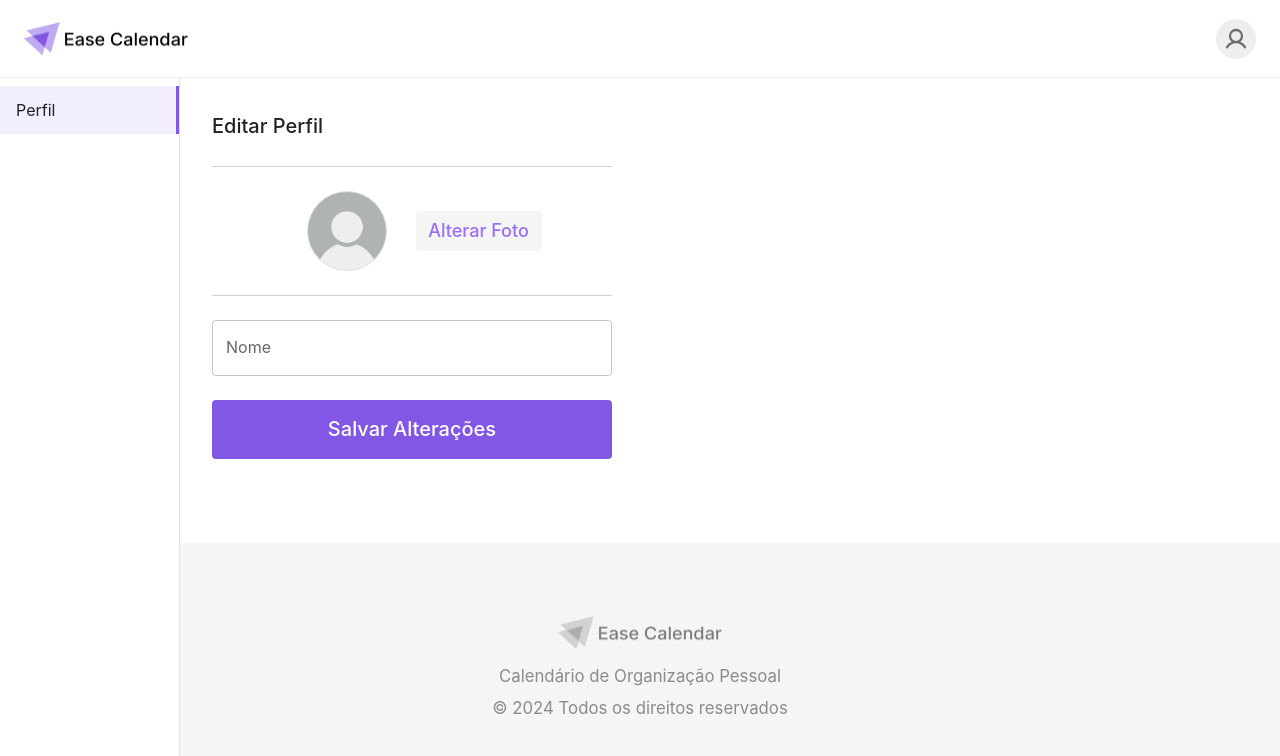
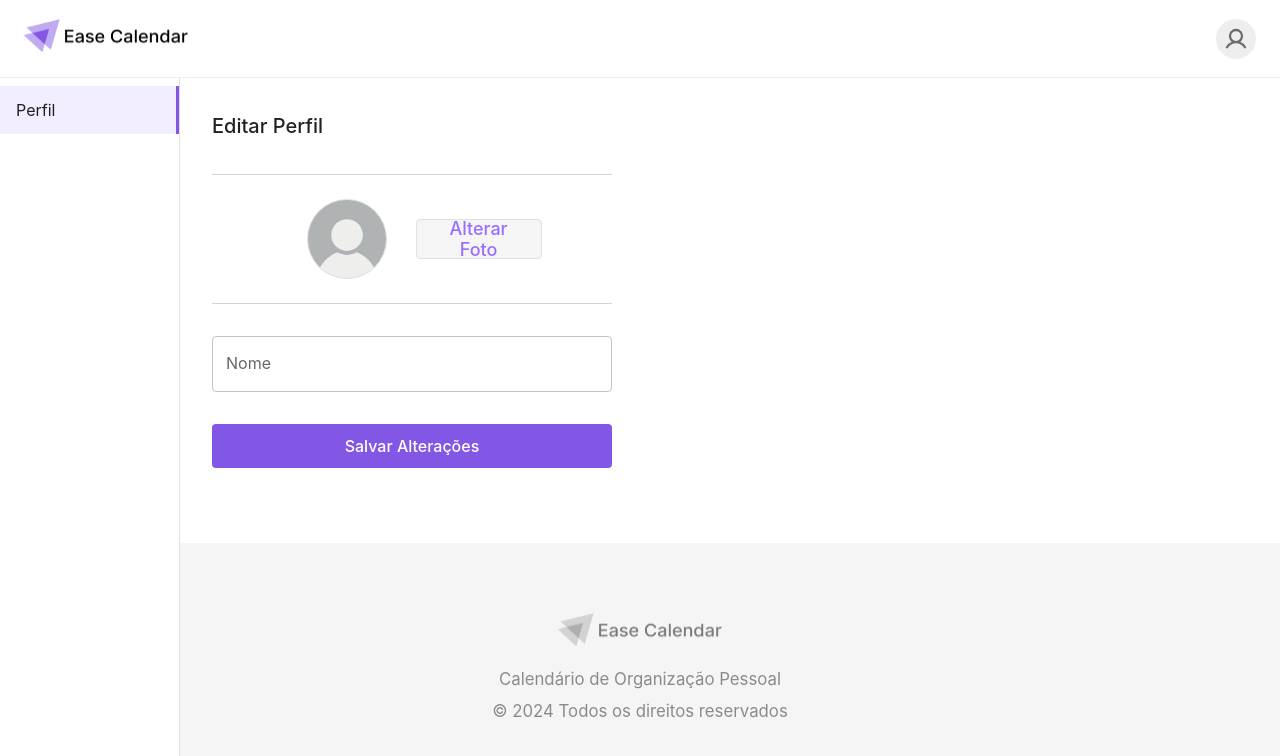
Before and after one commit to Smart-Calendar-Ufabc/front-end, a Next.js app: page /profile in a window 1280 px wide. Shown: the top 756 px of the page. Built offline with nearby package versions, Linux system fonts and the light colour scheme.

Commit message:
adjust layout and css

```diff
--- a/src/app/globals.css
+++ b/src/app/globals.css
@@ -20,12 +20,6 @@ body {
 
 body {
   color: rgb(var(--foreground-rgb));
-  background: linear-gradient(
-      to bottom,
-      transparent,
-      rgb(var(--background-end-rgb))
-    )
-    rgb(var(--background-start-rgb));
 }
 
 a {
--- a/src/app/profile/page.tsx
+++ b/src/app/profile/page.tsx
@@ -1,6 +1,5 @@
 'use client'
 
-import Box from '@mui/material/Box'
 import Button from '@mui/material/Button'
 import TextField from '@mui/material/TextField'
 import SettingsLayout from '@/components/layout/SettingsLayout'
@@ -8,7 +7,6 @@ import FormContainer from '@/components/form/FormContainerProfile'
 import FormTitle from '@/components/form/FormTitleProfile'
 import FormGroup from '@/components/form/FormGroup'
 import FormGroupProfile from '@/components/form/FormGroupProfile'
-
 
 export default function Settings() {
   return (
@@ -30,30 +28,22 @@ export default function Settings() {
             }}
           ></Button>
           <Button
-            variant="contained"
+            variant="outlined"
             sx={{
-              color: '#996DFF',
-              borderColor: '#E0E0E0',
               width: '126px',
               height: '40px',
               alignSelf: 'center',
               textTransform: 'none',
               fontSize: '18px',
-              background: '#F5F5F5',
             }}
-          >Alterar Foto</Button>
+          >
+            Alterar Foto
+          </Button>
         </FormGroupProfile>
         <FormGroup>
-          <TextField
-            label="Nome"
-            type="name" />
-          <Button variant="contained"
-            sx={{
-              textTransform: 'none',
-              fontSize: '20px',
-            }}
-          >Salvar Alterações</Button>
+          <TextField label="Nome" type="name" />
         </FormGroup>
+        <Button variant="contained">Salvar Alterações</Button>
       </FormContainer>
     </SettingsLayout>
   )
--- a/src/components/Logo.tsx
+++ b/src/components/Logo.tsx
@@ -1,8 +1,8 @@
 import Image from 'next/image'
 import logoImage from '../../public/images/logo.png'
-import {CSSProperties} from 'react'
+import { CSSProperties } from 'react'
 
-const Logo = ({style}: {style?: CSSProperties}) => {
+const Logo = ({ style }: { style?: CSSProperties }) => {
   return (
     <Image
       src={logoImage}
--- a/src/components/LogoType.tsx
+++ b/src/components/LogoType.tsx
@@ -1,23 +1,22 @@
 import Image from 'next/image'
 import Box from '@mui/material/Box'
 import logoImage from '../../public/images/logo-main.png'
-import Typography from '@mui/material/Typography'
+import Link from 'next/link'
 
 const LogoType = ({
   component = 'header',
-	direction = 'horizontal'
 }: {
   component?: 'footer' | 'header'
-	direction?: 'horizontal' | 'vertical'
 }) => {
   return (
     <Box
       sx={{
         display: 'flex',
         alignItems: 'center',
-				gap: 1
+        gap: 1,
       }}
     >
+      <Link href="/home">
         <Image
           src={logoImage}
           alt="Picture of the author"
@@ -25,9 +24,10 @@ const LogoType = ({
           height={33}
           style={{
             filter: component === 'header' ? undefined : 'grayscale(100%)',
-					opacity: component === 'header' ? 1 : 0.5
+            opacity: component === 'header' ? 1 : 0.5,
           }}
         />
+      </Link>
     </Box>
   )
 }
--- a/src/components/form/FormContainerProfile.tsx
+++ b/src/components/form/FormContainerProfile.tsx
@@ -17,7 +17,7 @@ export default function FormContainer({
         marginTop: '153',
         flexDirection: 'column',
         alignContent: 'center',
-        gap: '24px',
+        gap: '32px',
         width: '400px',
         height: '281px',
         alignItems: 'stretch',
--- a/src/components/form/FormTitle.tsx
+++ b/src/components/form/FormTitle.tsx
@@ -7,7 +7,11 @@ interface FormTitleProps {
 
 export default function FormTitle({ children, component }: FormTitleProps) {
   return (
-    <Typography component={component || 'h1'} variant="h4">
+    <Typography
+      component={component || 'h1'}
+      variant="h4"
+      sx={{ fontWeight: 500 }}
+    >
       {children}
     </Typography>
   )
--- a/src/components/layout/SettingsLayout.tsx
+++ b/src/components/layout/SettingsLayout.tsx
@@ -1,27 +1,28 @@
-import AppBar from '@mui/material/AppBar'
 import Box from '@mui/material/Box'
 import CssBaseline from '@mui/material/CssBaseline'
 import Providers from '@/providers/Providers'
 import Footer from '../template/Footer'
-import Drawer from '@mui/material/Drawer';
-import List from '@mui/material/List';
-import ListItem from '@mui/material/ListItem';
-import ListItemButton from '@mui/material/ListItemButton';
-import ListItemText from '@mui/material/ListItemText';
+import Drawer from '@mui/material/Drawer'
+import List from '@mui/material/List'
+import ListItem from '@mui/material/ListItem'
+import ListItemButton from '@mui/material/ListItemButton'
+import ListItemText from '@mui/material/ListItemText'
 import Header, { headerHeight } from './UserHeader'
 
-const drawerWidth = 180;
+const drawerWidth = 180
 
 const SettingsLayout = ({ children }: { children: React.ReactNode }) => {
   return (
     <Providers>
       <CssBaseline />
       <Header />
-			<Box sx={{
+      <Box
+        sx={{
           display: 'flex',
           flexDirection: 'row',
           mt: headerHeight,
-			}}>
+        }}
+      >
         <Drawer
           sx={{
             width: drawerWidth,
@@ -36,15 +37,21 @@ const SettingsLayout = ({ children }: { children: React.ReactNode }) => {
           anchor="left"
         >
           <List>
-						{[{
+            {[
+              {
                 key: 'profile',
-							name: 'Perfil'
-						}].map(({ key, name }) => (
-							<ListItem key={'settings-' + key} disablePadding sx={(theme) => ({
+                name: 'Perfil',
+              },
+            ].map(({ key, name }) => (
+              <ListItem
+                key={'settings-' + key}
+                disablePadding
+                sx={{
                   bgcolor: 'secondary.main',
                   borderRight: 3,
-								borderRightColor: 'primary.main'
-							})}>
+                  borderRightColor: 'primary.main',
+                }}
+              >
                 <ListItemButton>
                   <ListItemText primary={name} />
                 </ListItemButton>
@@ -52,10 +59,17 @@ const SettingsLayout = ({ children }: { children: React.ReactNode }) => {
             ))}
           </List>
         </Drawer>
-				<Box component="main" sx={{
+        <Box
+          component="main"
+          sx={{
+            display: 'flex',
+            flexDirection: 'column',
+            alignItems: 'flex-start',
+            justifyContent: 'flex-start',
             width: '100%',
             p: 4,
-				}}>
+          }}
+        >
           {children}
         </Box>
       </Box>
--- a/src/themes/light.ts
+++ b/src/themes/light.ts
@@ -168,6 +168,13 @@ theme = createTheme(theme, {
           borderRadius: 4,
           boxShadow: 'none',
           padding: 12,
+          lineHeight: 'normal',
+          textTransform: 'none',
+          fontSize: '1rem',
+        },
+        endIcon: {
+          marginRight: 0,
+          marginLeft: 4,
         },
       },
       variants: [
@@ -176,7 +183,7 @@ theme = createTheme(theme, {
           style: {
             color: theme.palette.common.white,
             '&:hover': {
-              backgroundColor: theme.palette.primary.dark,
+              backgroundColor: theme.palette.primary.light,
               boxShadow: 'none',
             },
           },
@@ -184,10 +191,13 @@ theme = createTheme(theme, {
         {
           props: { variant: 'outlined' },
           style: {
+            backgroundColor: theme.palette.grey[100],
             borderColor: theme.palette.grey[300],
-            color: theme.palette.grey[800],
+            borderWidth: 1,
+            borderStyle: 'solid',
+            color: theme.palette.primary.light,
             '&:hover': {
-              color: theme.palette.grey[900],
+              borderColor: theme.palette.primary.light,
             },
           },
         },
```
Also changed, not shown: src/app/sign-up-code-validation/page.tsx (deleted, +0 -28 lines), src/app/sign-up/code-validation/page.tsx (added, +38 -0 lines), src/app/sign-up/page.tsx (+7 -4 lines), src/components/layout/UserHeader.tsx (+4 -4 lines). Lines whose indentation alone changed are shown as unchanged.
